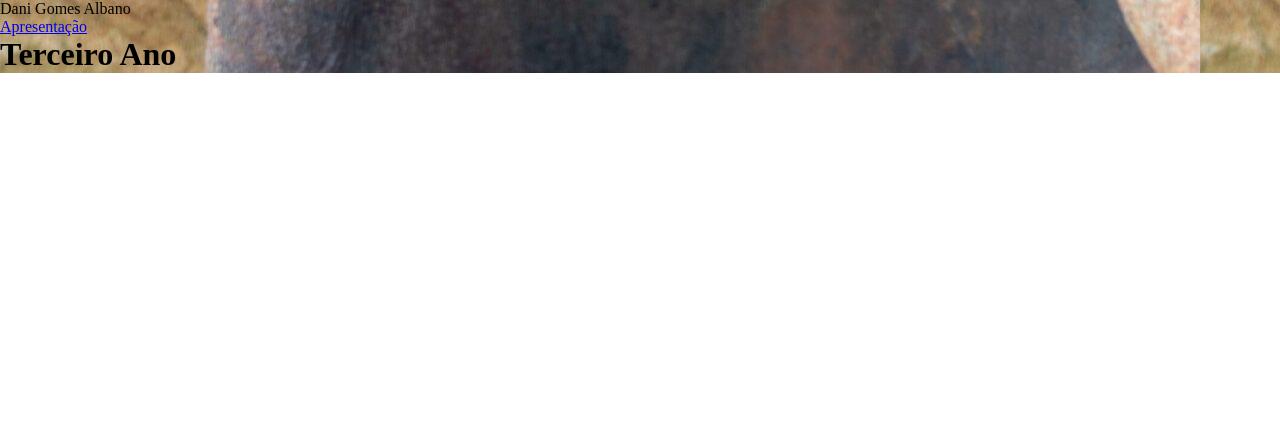
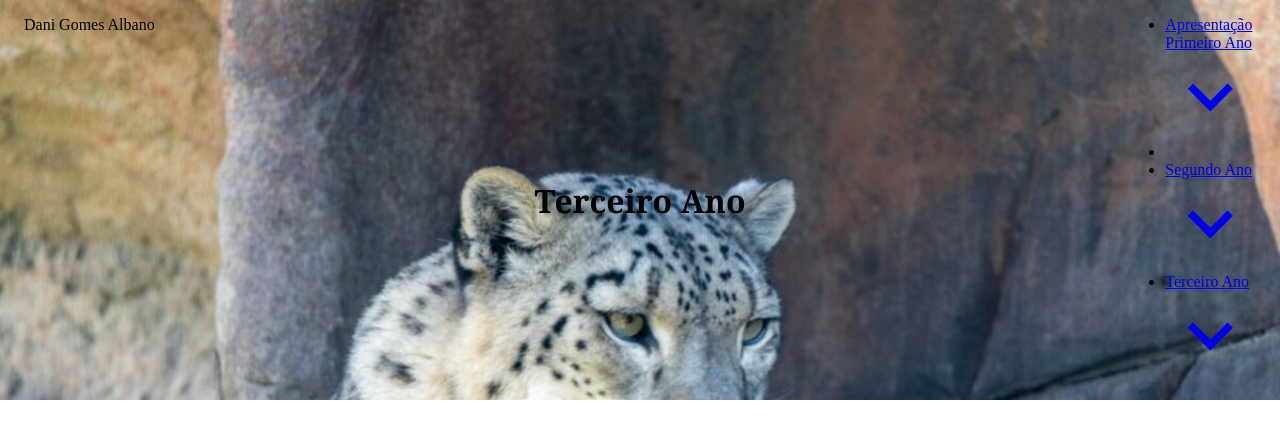
Before and after one commit to DanGomes42/Portfolio, a plain HTML site: page index.html in a window 1280 px wide. Drawn offline with Linux system fonts and the light colour scheme.

Commit message:
Arrumar o header

```diff
--- a/index.html
+++ b/index.html
@@ -4,12 +4,11 @@
     <meta charset="utf-8">
     <meta name="viewport" content="width=device-width, initial-scale=1.0">
     <link rel="stylesheet" href="style.css">
-    <meta name="description" content="asdasdasdasdasdasda">
     <title>Dani Gomes Albano</title>
 </head>
 
 <body>
-    <header>
+    <nav>
         <div>
             <span>Dani Gomes Albano</span>
         </div>
@@ -17,17 +16,51 @@
         <div>
             <ul>
                 <li>
-                    <a href="#">Apresentação</a>
+                    <a href="#">
+                        Apresentação
+                    </a>
+                </li>
+                    <a href="#">
+                        Primeiro Ano
+                        <span>
+                            <svg class="dvmRw" viewBox="0 0 24 24" stroke="currentColor" jsname="HIH2V" focusable="false"><g transform="translate(9.7,12) rotate(45)"><path class="K4B8Y" d="M-4.2 0 L4.2 0" stroke-width="2"></path></g><g transform="translate(14.3,12) rotate(-45)"><path class="MrYMx" d="M-4.2 0 L4.2 0" stroke-width="2"></path></g></svg>
+                        </span>
+                    </a>
+                <li>
+                </li>
+                <li>
+                    <a href="#">
+                        Segundo Ano
+                        <span>
+                            <svg class="dvmRw" viewBox="0 0 24 24" stroke="currentColor" jsname="HIH2V" focusable="false"><g transform="translate(9.7,12) rotate(45)"><path class="K4B8Y" d="M-4.2 0 L4.2 0" stroke-width="2"></path></g><g transform="translate(14.3,12) rotate(-45)"><path class="MrYMx" d="M-4.2 0 L4.2 0" stroke-width="2"></path></g></svg>
+                        </span>
+                    </a>
+                </li>
+                <li>
+                    <a href="#">
+                        Terceiro Ano
+                        <span>
+                            <svg class="dvmRw" viewBox="0 0 24 24" stroke="currentColor" jsname="HIH2V" focusable="false"><g transform="translate(9.7,12) rotate(45)"><path class="K4B8Y" d="M-4.2 0 L4.2 0" stroke-width="2"></path></g><g transform="translate(14.3,12) rotate(-45)"><path class="MrYMx" d="M-4.2 0 L4.2 0" stroke-width="2"></path></g></svg>
+                        </span>
+                    </a>
                 </li>
             </ul>
         </div>
+    </nav>
+    <header>
         <h1>Terceiro Ano</h1>
     </header>
-    <section>
-        <div>
+    <main>
+        <section>
+            <div>
 
-        </div>
-    </section>
+            </div>
+        </section>
+    </main>
+    <footer>
+
+    </footer>
+
 </body>
 
 </html>
--- a/style.css
+++ b/style.css
@@ -6,4 +6,25 @@
 
 header {
     background-image: url("./images/gato.jpg");
+    background-repeat: no-repeat;
+    background-size: cover;
+    width: 100%;
+    height: 400px;
+    display: flex;
+    justify-content: center;
+    align-items: center;
+    font-family: Georgia, arial;
 }
+
+nav {
+    width: 100%;
+    height: 56px;
+    background: none;
+    position: fixed;
+    top: 0px;
+    left: 0px;
+    right: 0px;
+    display: flex;
+    justify-content: space-between;
+    padding: 16px 24px;
+}
```
Also changed, not shown: images/negocinho.svg (added).
